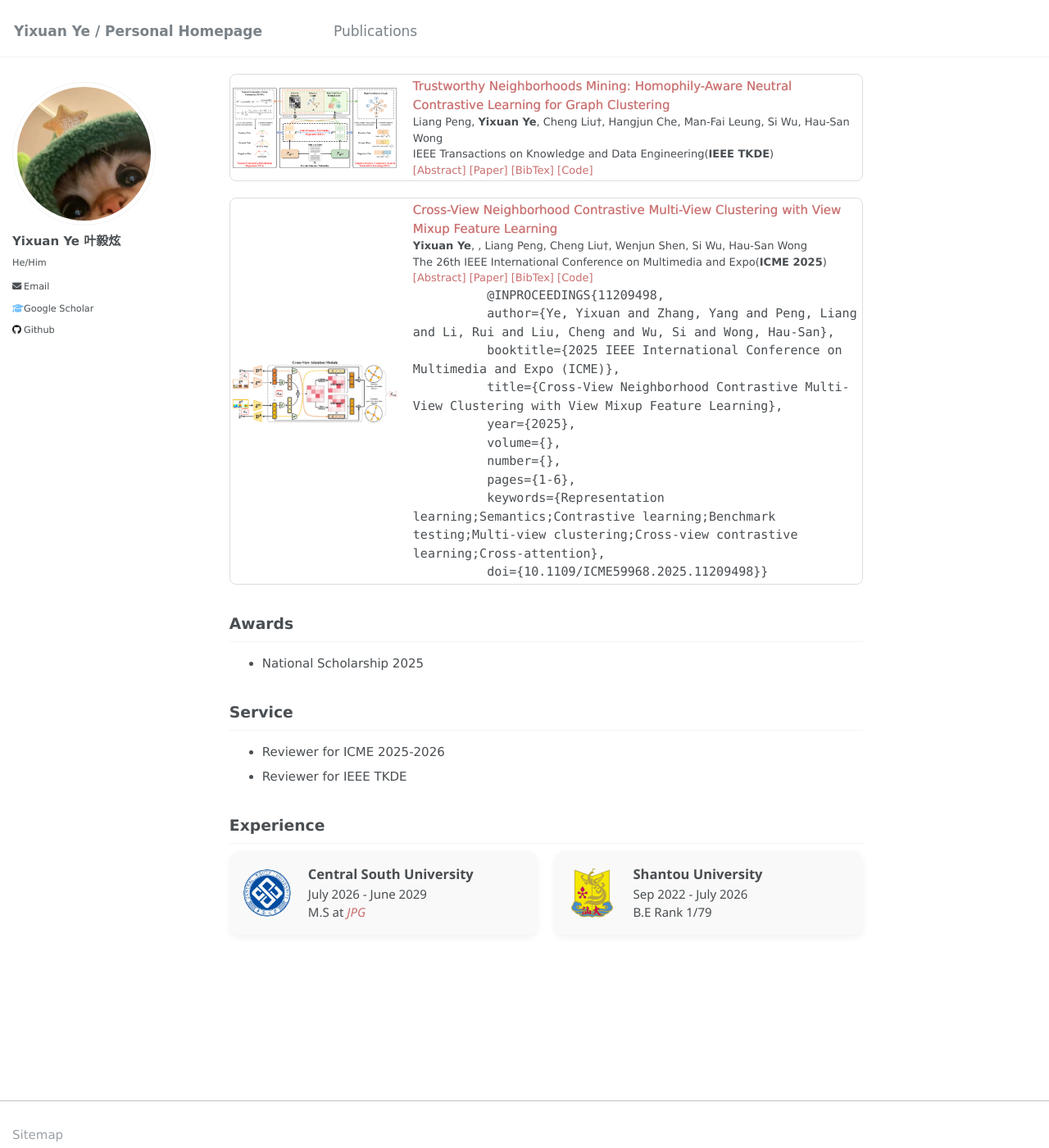
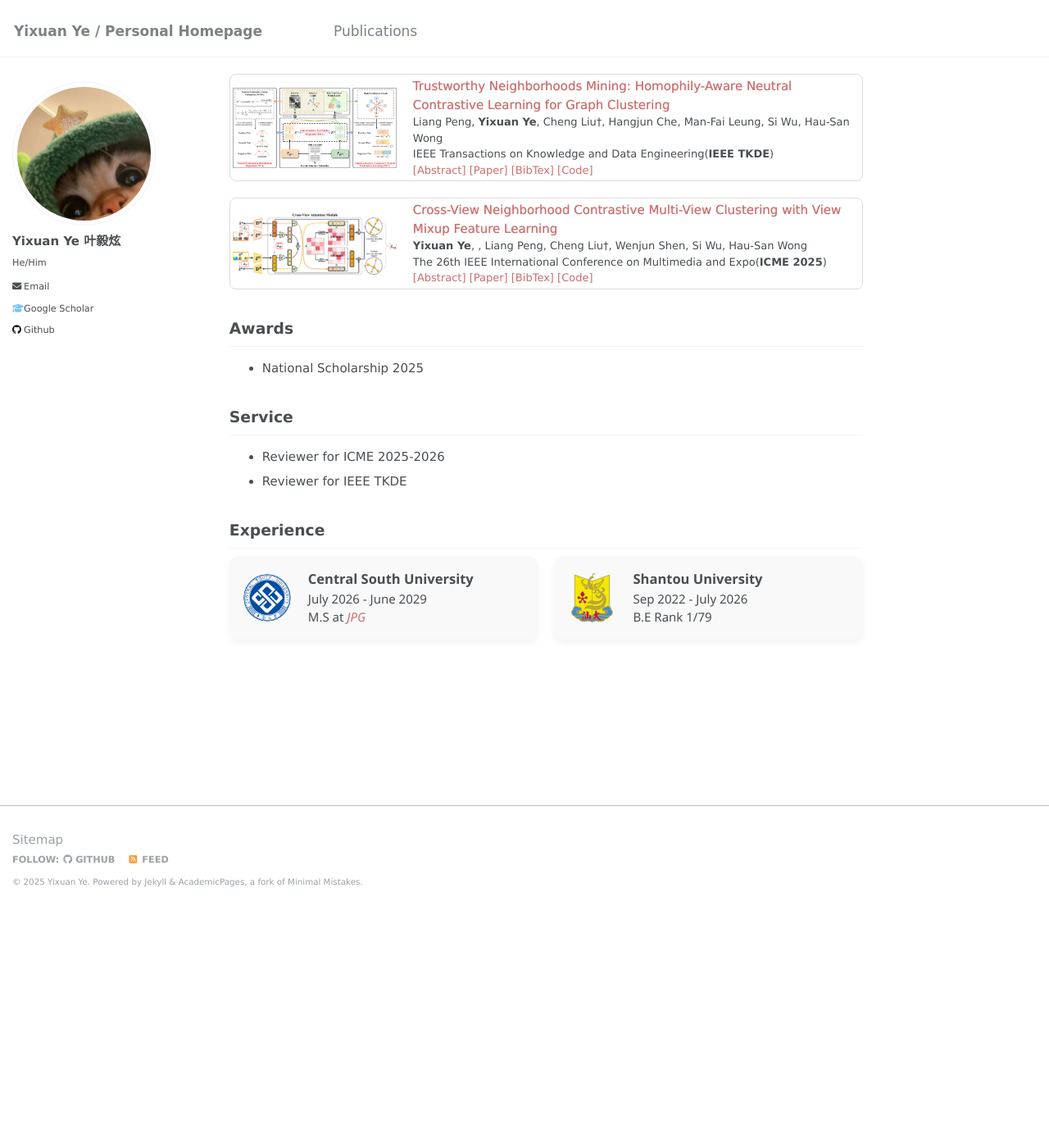
Before and after one commit to EasonTuT/EasonYe.github.io, a Jekyll site: the page built from _pages/about.md, in a window 1280 px wide and 1400 px high, scrolled down 727 px. Shown: the whole window at 82% size. Built offline with Jekyll 4.4.1, drawn with Linux system fonts in a browser that asks for light colours; some web fonts are replaced; after the commit the page ends 1841 px from its top, so only the background shows below that.

Commit message:
Update about.md
Signed-off-by: EasonTuT <122711212+EasonTuT@users.noreply.github.com>

```diff
--- a/_pages/about.md
+++ b/_pages/about.md
@@ -117,6 +117,28 @@ redirect_from:
         text-decoration: underline;
     }
 
+    /* BibTeX section styles */
+    .bibtex-container {
+        background-color: #f8f9fa;
+        border-radius: 8px;
+        padding: 15px;
+        margin-top: 8px;
+        display: none;
+        font-family: 'Courier New', 'Monaco', 'Consolas', monospace;
+        font-size: 12px;
+        line-height: 1.5;
+        border: 1px solid #e0e0e0;
+        overflow-x: auto;
+        white-space: pre-wrap;
+    }
+
+    .bibtex-content {
+        color: #333;
+        margin: 0;
+        padding: 0;
+        tab-size: 4;
+    }
+
 </style>
 <html>
 <head>
@@ -195,8 +217,8 @@ After the optimization of the above mechanisms, our model smoothly performs sema
 Extensive experiments on eight benchmark datasets demonstrate that our method consistently outperforms existing approaches on the PVC problem.
             </div>
         </div>
-        <div id="Bibtex-4" class="abstract-container">
-            <div class="abstract-content">
+        <div id="Bibtex-4" class="bibtex-container">
+            <div class="bibtex-content">
                 None.
             </div>
         </div>
@@ -233,8 +255,8 @@ Additionally, we develop a refinement module that integrates gene-correlation st
 Extensive experiments on several single‑cell RNA‑seq and spatial transcriptomics benchmark datasets demonstrate that our method consistently outperforms state-of-the-art baselines in cell-type identification accuracy. Moreover, downstream biological analyses confirm that the recovered cell populations exhibit coherent gene‑expression signatures, further validating the biological relevance of our approach.
             </div>
         </div>
-        <div id="Bibtex-3" class="abstract-container">
-            <div class="abstract-content">
+        <div id="Bibtex-3" class="bibtex-container">
+            <div class="bibtex-content">
                 None.
             </div>
         </div>
@@ -267,13 +289,13 @@ Extensive experiments on several single‑cell RNA‑seq and spatial transcripto
             <div class="abstract-content">
                 Recently, neighbor-based contrastive learning has been introduced to effectively exploit neighborhood information for clustering. However, these methods rely on the homophily assumption—that connected nodes share similar class labels and should therefore be close in feature space—which fails to account for the varying homophily levels in real-world graphs.
 As a result, applying contrastive learning to low-homophily graphs may lead to indistinguishable node representations due to unreliable neighborhood information, making it challenging to identify trustworthy neighborhoods with varying homophily levels in graph clustering.
-To tackle this, we introduce a novel neighborhood Neutral Contrastive Graph Clustering method NeuCGC that extends traditional contrastive learning by incorporating neutral pairs—node pairs treated as weighted positive pairs, rather than strictly positive or negative. These neutral pairs are dynamically adjusted based on the graph’s homophily level, enabling a more flexible and robust learning process.
+To tackle this, we introduce a novel neighborhood Neutral Contrastive Graph Clustering method NeuCGC that extends traditional contrastive learning by incorporating neutral pairs—node pairs treated as weighted positive pairs, rather than strictly positive or negative. These neutral pairs are dynamically adjusted based on the graph's homophily level, enabling a more flexible and robust learning process.
 Leveraging neutral pairs in contrastive learning, our method incorporates two key components: 1) an adaptive contrastive neighborhood distribution alignment that adjusts based on the homophily level of the given attribute graph, ensuring effective alignment of neighborhood distributions, and 2) a contrastive neighborhood node feature consistency learning mechanism that leverages reliable neighborhood information from high-confidence graphs to learn robust node representations, mitigating the adverse effects of varying homophily levels and effectively exploiting highly trustworthy neighborhood information.
 Experimental results demonstrate the effectiveness and robustness of our approach, outperforming other state-of-the-art graph clustering methods.
             </div>
         </div>
-        <div id="Bibtex-2" class="abstract-container">
-            <div class="abstract-content">
+        <div id="Bibtex-2" class="bibtex-container">
+            <div class="bibtex-content">
                 @ARTICLE{11206540,
                 author={Peng, Liang and Ye, Yixuan and Liu, Cheng and Che, Hangjun and Leung, Man-Fai and Wu, Si and Wong, Hau-San},
                 journal={IEEE Transactions on Knowledge and Data Engineering},
@@ -318,17 +340,16 @@ Experimental results demonstrate the effectiveness and robustness of our approac
         </div>
         <div id="Bibtex-1" class="bibtex-container">
             <div class="bibtex-content">
-        <pre style="white-space: pre-wrap; word-wrap: break-word; margin: 0; padding: 0;">
-          @INPROCEEDINGS{11209498,
-          author={Ye, Yixuan and Zhang, Yang and Peng, Liang and Li, Rui and Liu, Cheng and Wu, Si and Wong, Hau-San},
-          booktitle={2025 IEEE International Conference on Multimedia and Expo (ICME)},
-          title={Cross-View Neighborhood Contrastive Multi-View Clustering with View Mixup Feature Learning},
-          year={2025},
-          volume={},
-          number={},
-          pages={1-6},
-          keywords={Representation learning;Semantics;Contrastive learning;Benchmark testing;Multi-view clustering;Cross-view contrastive learning;Cross-attention},
-          doi={10.1109/ICME59968.2025.11209498}}</pre>
+                @INPROCEEDINGS{11209498,
+  author={Ye, Yixuan and Zhang, Yang and Peng, Liang and Li, Rui and Liu, Cheng and Wu, Si and Wong, Hau-San},
+  booktitle={2025 IEEE International Conference on Multimedia and Expo (ICME)},
+  title={Cross-View Neighborhood Contrastive Multi-View Clustering with View Mixup Feature Learning},
+  year={2025},
+  volume={},
+  number={},
+  pages={1-6},
+  keywords={Representation learning;Semantics;Contrastive learning;Benchmark testing;Multi-view clustering;Cross-view contrastive learning;Cross-attention},
+  doi={10.1109/ICME59968.2025.11209498}}
             </div>
         </div>
     </div>
@@ -372,6 +393,13 @@ function toggleAbstract(event, abstractId) {
     const toggleLink = event.target;
 
     if (abstractContainer.style.display === 'none' || abstractContainer.style.display === '') {
+        // 为BibTeX容器应用特殊样式
+        if (abstractId.startsWith('Bibtex-')) {
+            abstractContainer.style.fontFamily = "'Courier New', monospace";
+            abstractContainer.style.backgroundColor = "#f8f9fa";
+            abstractContainer.style.border = "1px solid #e0e0e0";
+            abstractContainer.style.padding = "15px";
+        }
         abstractContainer.style.display = 'block';
     } else {
         abstractContainer.style.display = 'none';
```
